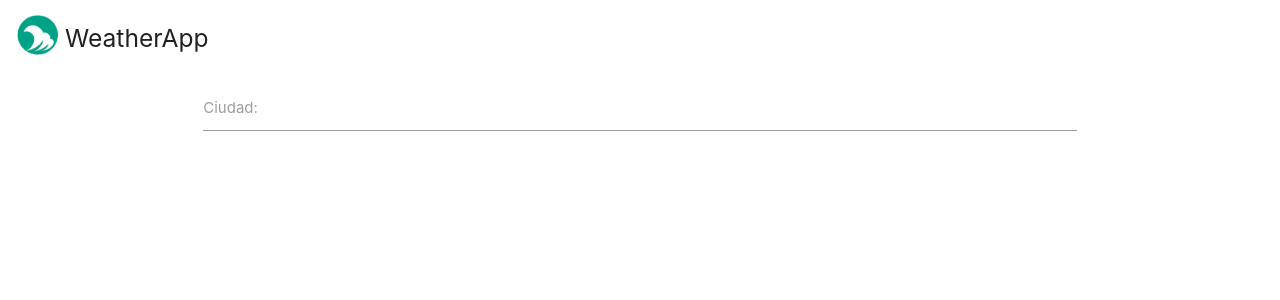
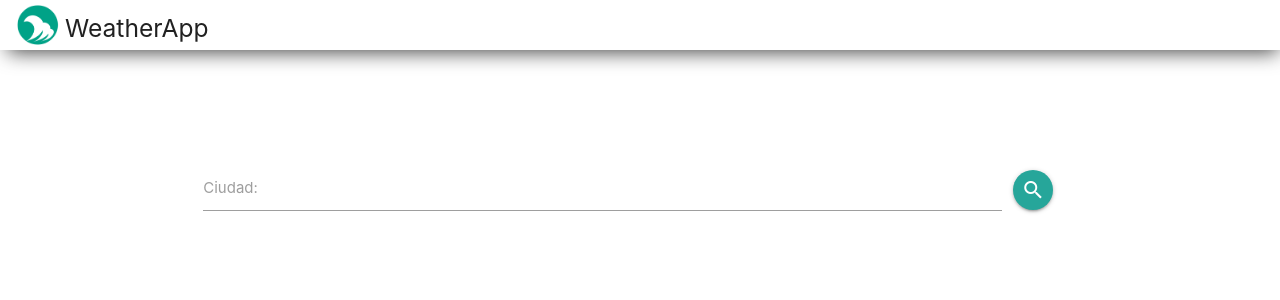
Before and after one commit to emilianoatala/WeatherApp, a React (Create React App) app: page / in a window 1280 px wide. Shown: the top 300 px of the page. Built offline with nearby package versions, Linux system fonts and the light colour scheme.

Commit message:
Se incorporo sombras de Header y un boton para busqueda

```diff
--- a/src/Componentes/Buscador.js
+++ b/src/Componentes/Buscador.js
@@ -1,5 +1,5 @@
 import React, { Component } from 'react';
-
+import '../css/buscador.css'
 
 class Buscador extends Component {
     state = {
@@ -9,12 +9,14 @@ class Buscador extends Component {
     render() {
         return (
             <div className="container">
-                <form>
+                <form style={{marginTop: 100+"px"}}>
                     <div className="row">
-                        <div class="input-field col s12">
+                        <div className="input-field col s11">
                             <input id="inputCiudad" type="text"/>
-                            <label for="inputCiudad">Ciudad:</label>
+                            <label htmlFor="inputCiudad">Ciudad:</label>
                         </div>
+                        <a className="btn-floating pulse" style={{marginTop: 20+"px"}}><i className="material-icons">search</i></a>
+
                     </div>
                 </form>
 
--- a/src/Componentes/Header.js
+++ b/src/Componentes/Header.js
@@ -7,7 +7,7 @@ const Header = () => {
         <div className="main-box">
             <div className="box-img">
                 <img src={logo} alt="Logo"></img>
-                <h5>WeatherApp</h5>
+                <h5 className="valign-wrapper">WeatherApp</h5>
             </div>
         </div>
      );
--- /dev/null
+++ b/src/css/buscador.css
@@ -0,0 +1,3 @@
+.pulse{
+    margin-top: 20px;
+}
--- a/src/css/header.css
+++ b/src/css/header.css
@@ -9,11 +9,14 @@
 .main-box{
     width: 100%;
     height: 50px;
-    margin:10px;
+    -webkit-box-shadow: 3px 7px 20px -5px rgba(0,0,0,0.75);
+    -moz-box-shadow: 3px 7px 20px -5px rgba(0,0,0,0.75);
+    box-shadow: 3px 7px 20px -5px rgba(0,0,0,0.75);
 }
 
 .box-img{
     height: 40px;
+    margin:10px;
 }
 
 img{
```
